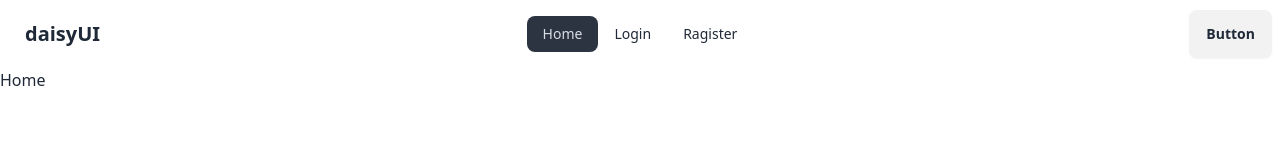
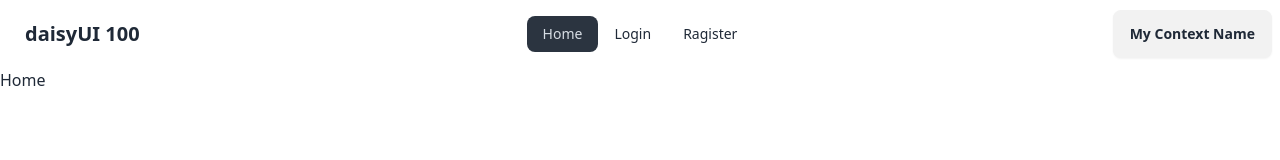
Before and after one commit to nahid6677/auth-moha-milon, a React (Vite) app: page / in a window 1280 px wide. Shown: the top 160 px of the page. Built offline with nearby package versions, Linux system fonts and the light colour scheme.

Commit message:
create context

```diff
--- a/src/components/NavBar.jsx
+++ b/src/components/NavBar.jsx
@@ -1,7 +1,13 @@
-import React from 'react';
+import React, { useContext } from 'react';
 import { NavLink } from 'react-router-dom';
+import { MyCreateContext } from '../providers/AuthProvider';
+
 
 const NavBar = () => {
+
+    const { name, age} = useContext(MyCreateContext)
+    console.log(name)
+
     const links = <>
     <li><NavLink to="/">Home</NavLink></li>
     <li><NavLink to="/login">Login</NavLink></li>
@@ -34,7 +40,7 @@ const NavBar = () => {
                         }
                     </ul>
                 </div>
-                <a className="btn btn-ghost text-xl">daisyUI</a>
+                <a className="btn btn-ghost text-xl">daisyUI {age}</a>
             </div>
             <div className="navbar-center hidden lg:flex">
                 <ul className="menu menu-horizontal px-1">
@@ -44,7 +50,7 @@ const NavBar = () => {
                 </ul>
             </div>
             <div className="navbar-end">
-                <a className="btn">Button</a>
+                <a className="btn">{name}</a>
             </div>
         </div>
     );
--- a/src/firebase.init.js
+++ b/src/firebase.init.js
@@ -1,5 +1,6 @@
 // Import the functions you need from the SDKs you need
 import { initializeApp } from "firebase/app";
+import { getAuth } from "firebase/auth";
 // TODO: Add SDKs for Firebase products that you want to use
 // https://firebase.google.com/docs/web/setup#available-libraries
 
@@ -15,3 +16,6 @@ const firebaseConfig = {
 
 // Initialize Firebase
 const app = initializeApp(firebaseConfig);
+
+// Initialize Firebase Authentication and get a reference to the service
+export const auth = getAuth(app);
--- a/src/main.jsx
+++ b/src/main.jsx
@@ -10,6 +10,7 @@ import Root from './components/Root.jsx';
 import Home from './components/Home.jsx';
 import Login from './components/Login.jsx';
 import Ragister from './components/Ragister.jsx';
+import AuthProvider from './providers/AuthProvider.jsx';
 const router = createBrowserRouter([
   {
     path: "/",
@@ -33,6 +34,8 @@ const router = createBrowserRouter([
 
 createRoot(document.getElementById('root')).render(
   <StrictMode>
-    <RouterProvider router={router} />
+    <AuthProvider>
+      <RouterProvider router={router} />
+    </AuthProvider>
   </StrictMode>,
 )
--- /dev/null
+++ b/src/providers/AuthProvider.jsx
@@ -0,0 +1,25 @@
+import React, { createContext } from 'react';
+export const MyCreateContext = createContext(null);
+
+const AuthProvider = ({children}) => {
+    const authInfo = {
+        name:'My Context Name',
+        age: '100'
+    }
+    return (
+        <MyCreateContext.Provider value={authInfo}>
+            {children}
+        </MyCreateContext.Provider>
+    );
+};
+
+export default AuthProvider;
+
+/**
+ * 1. create context with null as default
+ * 2. Create Provider
+ * 3.  set a Default value
+ * 4.[Attaion Please!!!!!!! ]
+ * 5. use AuthProvider in main.jsx
+ * 6. assess the children inside the authProvider in the main jsx
+ */
```
